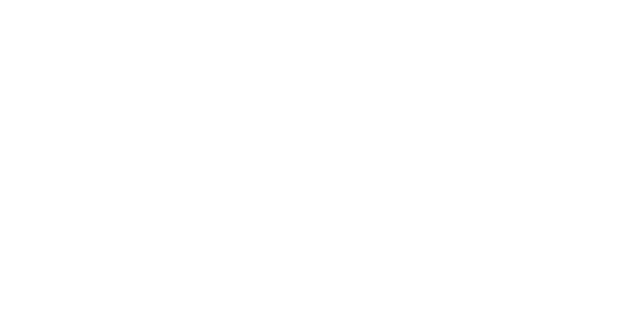
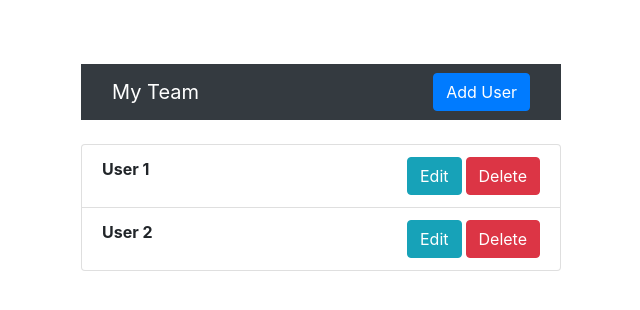
Before and after one commit to fawad1997/ReacHooks, a React (Create React App) app: page / in a window 1280 px wide. Shown: the top 310 px of the page, without its empty margins (319-959 px from the left). Built offline with nearby package versions, Linux system fonts and the light colour scheme.

Commit message:
styling done

```diff
--- a/src/App.js
+++ b/src/App.js
@@ -1,5 +1,10 @@
 import React from 'react';
 import './App.css';
+import Home from './components/contextExample/Home';
+import AddUser from './components/contextExample/AddUser';
+import EditUser from './components/contextExample/EditUser';
+import { Route, BrowserRouter as Router, Switch } from 'react-router-dom'
+import 'bootstrap/dist/css/bootstrap.min.css'
 // import DataFetching from './components/fetchdata/DataFetching';
 // import EffectCounterOne from './components/useEffect/EffectCounterOne';
 // import EffectOnceTwo from './components/useEffect/EffectOnceTwo';
@@ -13,8 +18,14 @@
 
 function App() {
   return (
-    <div className="App">
-
+    <div style={{maxWidth:"30rem",margin:"4rem auto"}}>
+      <Router>
+        <Switch>
+          <Route exact path="/" component={Home} />
+          <Route exact path="/add" component={AddUser} />
+          <Route exact path="/edit/:id" component={EditUser} />
+        </Switch>
+      </Router>
     </div>
   );
 }
--- /dev/null
+++ b/src/components/contextExample/AddUser.js
@@ -0,0 +1,18 @@
+import React from 'react'
+import {Form,FormGroup,Label,Input,Button} from 'reactstrap'
+import {Link} from 'react-router-dom'
+
+function AddUser() {
+    return (
+        <Form>
+            <FormGroup>
+                <Label>Name</Label>
+                <Input type="text" placeholder="Enter Name"></Input>
+            </FormGroup>
+            <Button type="submit">Submit</Button>
+            <Link to="/" className="btn btn-danger ml-2">Cancel</Link>
+        </Form>
+    )
+}
+
+export default AddUser
--- /dev/null
+++ b/src/components/contextExample/EditUser.js
@@ -0,0 +1,18 @@
+import React from 'react'
+import {Form,FormGroup,Label,Input,Button} from 'reactstrap'
+import {Link} from 'react-router-dom'
+
+function EditUser() {
+    return (
+        <Form>
+            <FormGroup>
+                <Label>Name</Label>
+                <Input type="text" placeholder="Enter Name"></Input>
+            </FormGroup>
+            <Button type="submit">Edit Name</Button>
+            <Link to="/" className="btn btn-danger ml-2">Cancel</Link>
+        </Form>
+    )
+}
+
+export default EditUser
--- /dev/null
+++ b/src/components/contextExample/Heading.js
@@ -0,0 +1,18 @@
+import React from 'react'
+import { Link } from 'react-router-dom'
+import { Nav, NavItem, NavbarBrand, Container, Navbar } from 'reactstrap'
+
+export const Heading = () => {
+    return (
+        <Navbar color="dark" dark>
+            <Container>
+                <NavbarBrand href="/">My Team</NavbarBrand>
+                <Nav>
+                    <NavItem>
+                        <Link to="/add" className="btn btn-primary">Add User</Link>
+                    </NavItem>
+                </Nav>
+            </Container>
+        </Navbar>
+    )
+}
--- /dev/null
+++ b/src/components/contextExample/Home.js
@@ -0,0 +1,14 @@
+import React from 'react'
+import { Heading } from './Heading'
+import { UserList } from './UserList'
+
+function Home() {
+    return (
+        <React.Fragment>
+            <Heading />
+            <UserList />
+        </React.Fragment>
+    )
+}
+
+export default Home
--- /dev/null
+++ b/src/components/contextExample/UserList.js
@@ -0,0 +1,24 @@
+import React from 'react'
+import { Link } from 'react-router-dom'
+import { ListGroup, ListGroupItem, Button } from 'reactstrap'
+
+export const UserList = () => {
+    return (
+        <ListGroup className="mt-4">
+            <ListGroupItem className="d-flex">
+            <strong>User 1</strong>
+            <div className="ml-auto">
+                    <Link to="/edit/1" className="btn btn-info mr-1">Edit</Link>
+                    <Button color="danger">Delete</Button>
+                </div>
+            </ListGroupItem>
+            <ListGroupItem className="d-flex">
+            <strong>User 2</strong>
+            <div className="ml-auto">
+                    <Link to="/edit/1" className="btn btn-info mr-1">Edit</Link>
+                    <Button color="danger">Delete</Button>
+                </div>
+            </ListGroupItem>
+        </ListGroup>
+    )
+}
```
